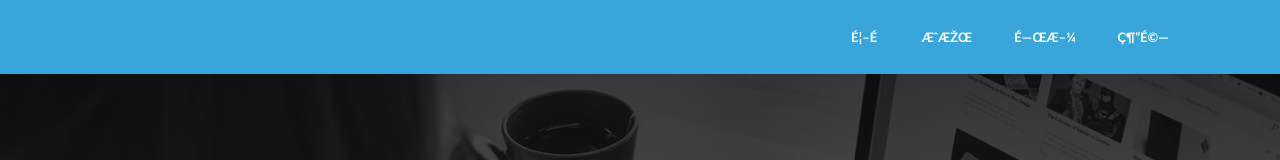
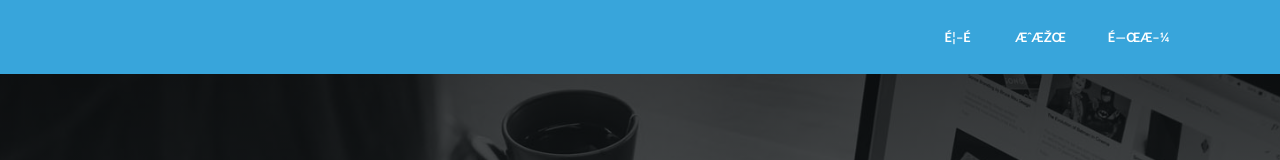
Before and after one commit to willy1489/willy1489, a plain HTML site: page index.html in a window 1280 px wide. Shown: the top 160 px of the page. Drawn offline with Linux system fonts and the light colour scheme.

Commit message:
Update index.html

```diff
--- a/index.html
+++ b/index.html
@@ -71,7 +71,7 @@
                 <li><a href="#whatIdo" class="scroll">成果</a></li>
                 <li><a href="#about" class="scroll">關於</a></li>
 
-                <li><a href="#experience" class="scroll">經驗</a></li>
+
 
               </ul>
             </div><!-- /.navbar-collapse -->
```
